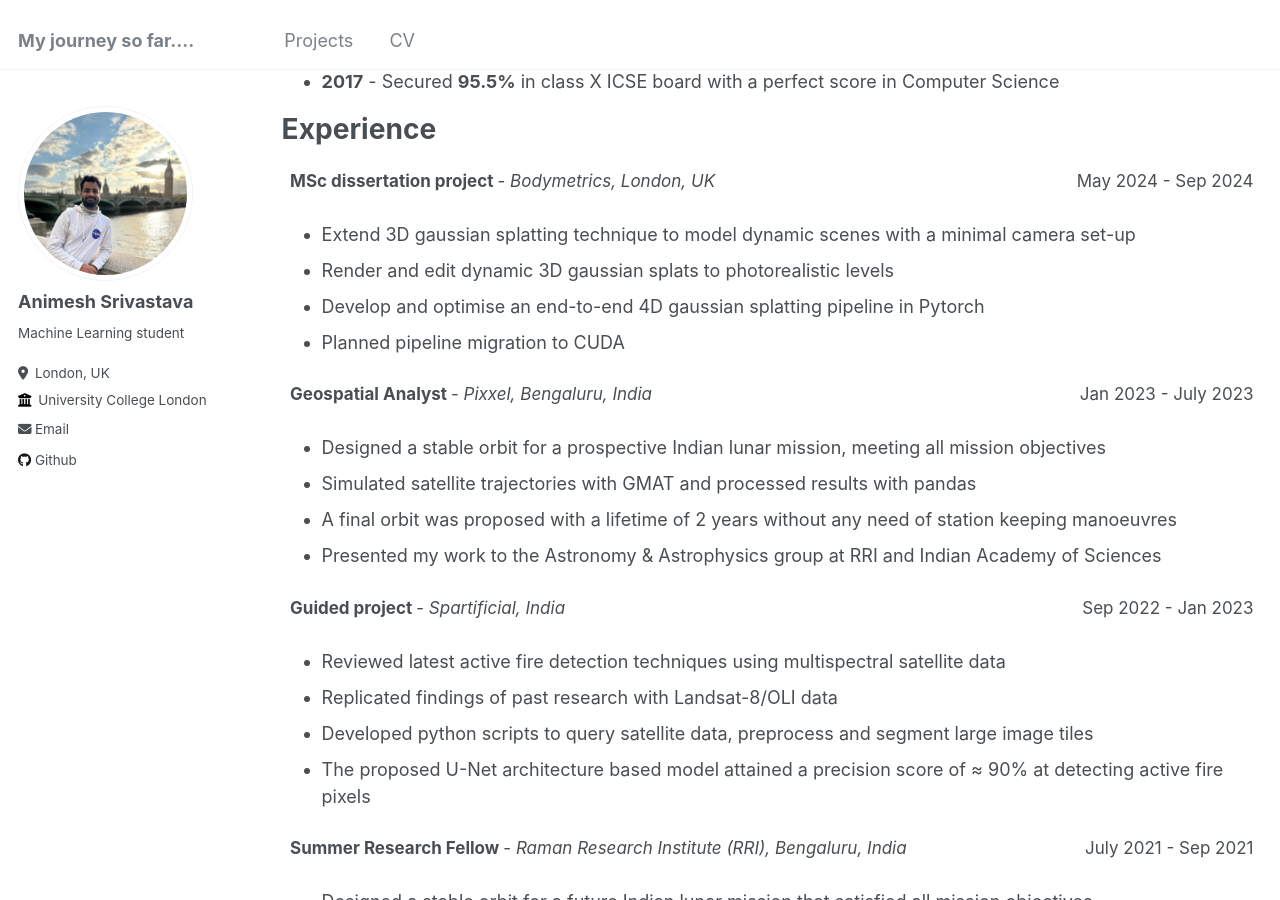
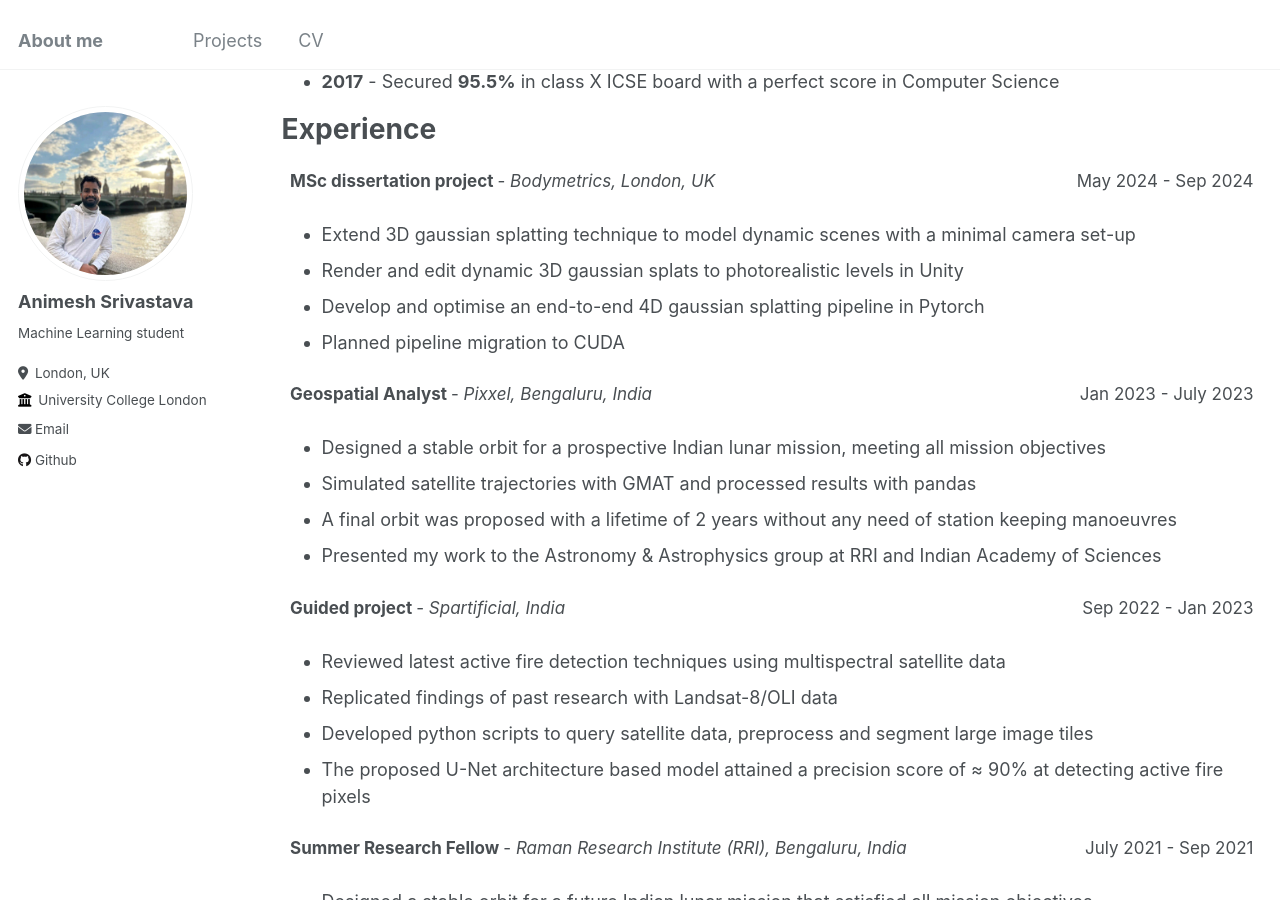
Before and after one commit to animesh-77/animesh-77.github.io, a Jekyll site: the page built from _pages/cv.md, in a window 1280 px wide and 900 px high, scrolled down 697 px. Built offline with Jekyll 4.4.1, drawn with Linux system fonts in a browser that asks for light colours.

Commit message:
fix: minor namechange

```diff
--- a/_config.yml
+++ b/_config.yml
@@ -8,7 +8,7 @@
 
 # Basic Site Settings
 locale                   : "en-US"
-title                    : "My journey so far...."
+title                    : "About me"
 subtitle                 : "Version 2.0"
 title_separator          : "-"
 name                     : &name "Animesh Srivastava"
--- a/_pages/cv.md
+++ b/_pages/cv.md
@@ -58,7 +58,7 @@ redirect_from:
 </table>
 
 * Extend 3D gaussian splatting technique to model dynamic scenes with a minimal camera set-up
-* Render and edit dynamic 3D gaussian splats to photorealistic levels
+* Render and edit dynamic 3D gaussian splats  to photorealistic levels in Unity
 * Develop and optimise an end-to-end 4D gaussian splatting pipeline in Pytorch
 * Planned pipeline migration to CUDA
 
```
